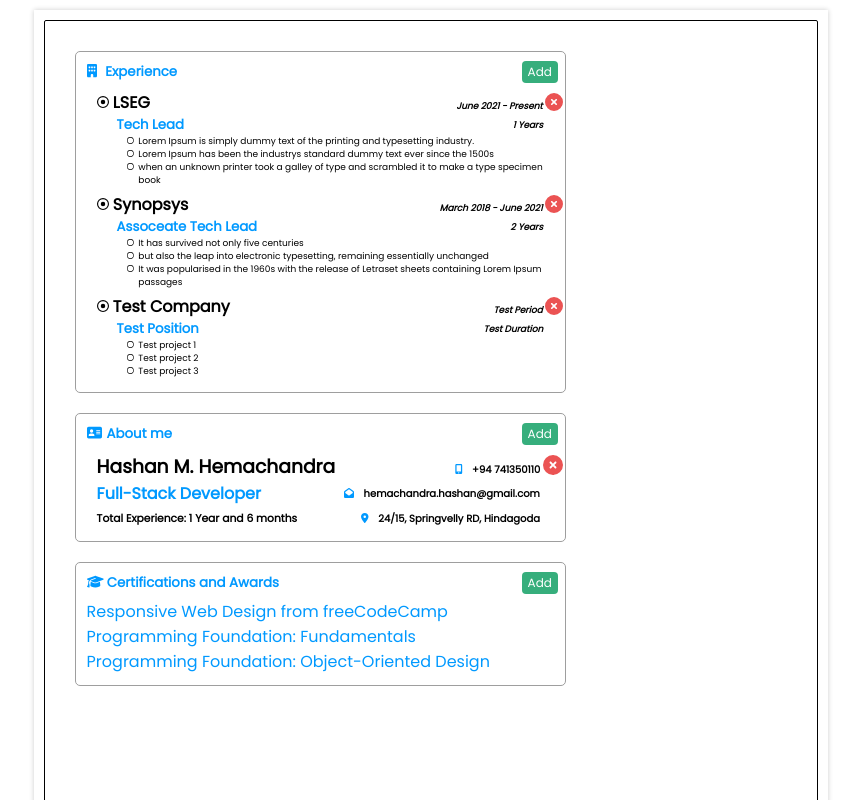
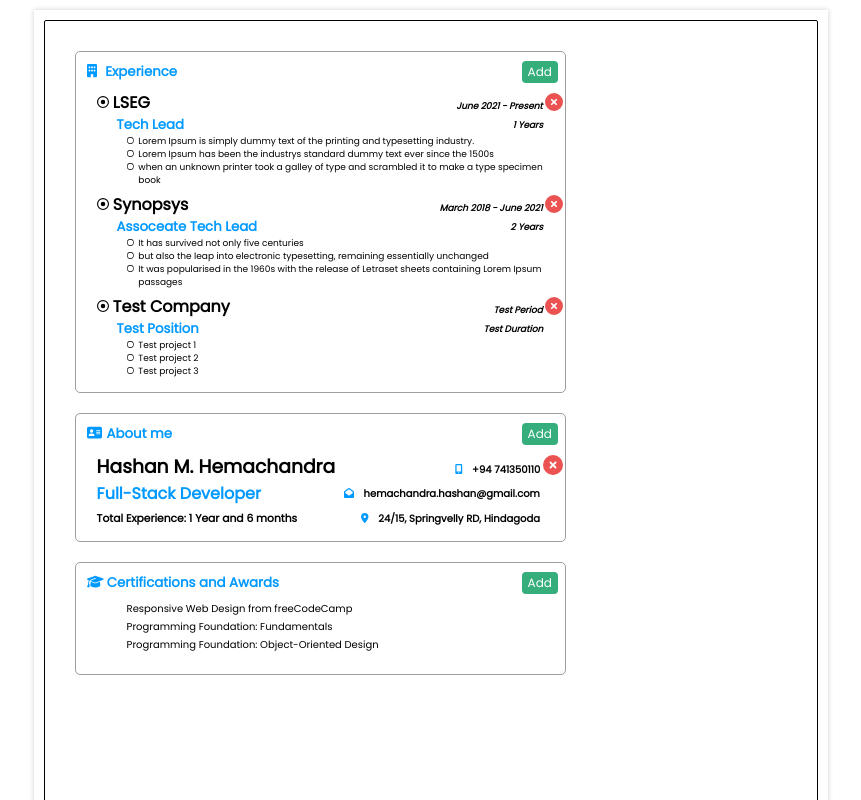
Before and after one commit to hmalindu1/resume-builder, an Angular app: page / in a window 1280 px wide. Shown: the top 800 px of the page, without its empty margins (209-1070 px from the left). Built offline with nearby package versions, Linux system fonts and the light colour scheme; data requests are answered from the project's data file.

Commit message:
cert-item CSS was created

```diff
--- a/src/app/components/cert-item/cert-item.component.css
+++ b/src/app/components/cert-item/cert-item.component.css
@@ -0,0 +1,10 @@
+.cert {
+    padding: 2px 0px 0px 10px;
+    color: black;
+    font-size: x-small;
+    margin-left: 30px;
+}
+
+.des {
+    display: flex;
+}
```
